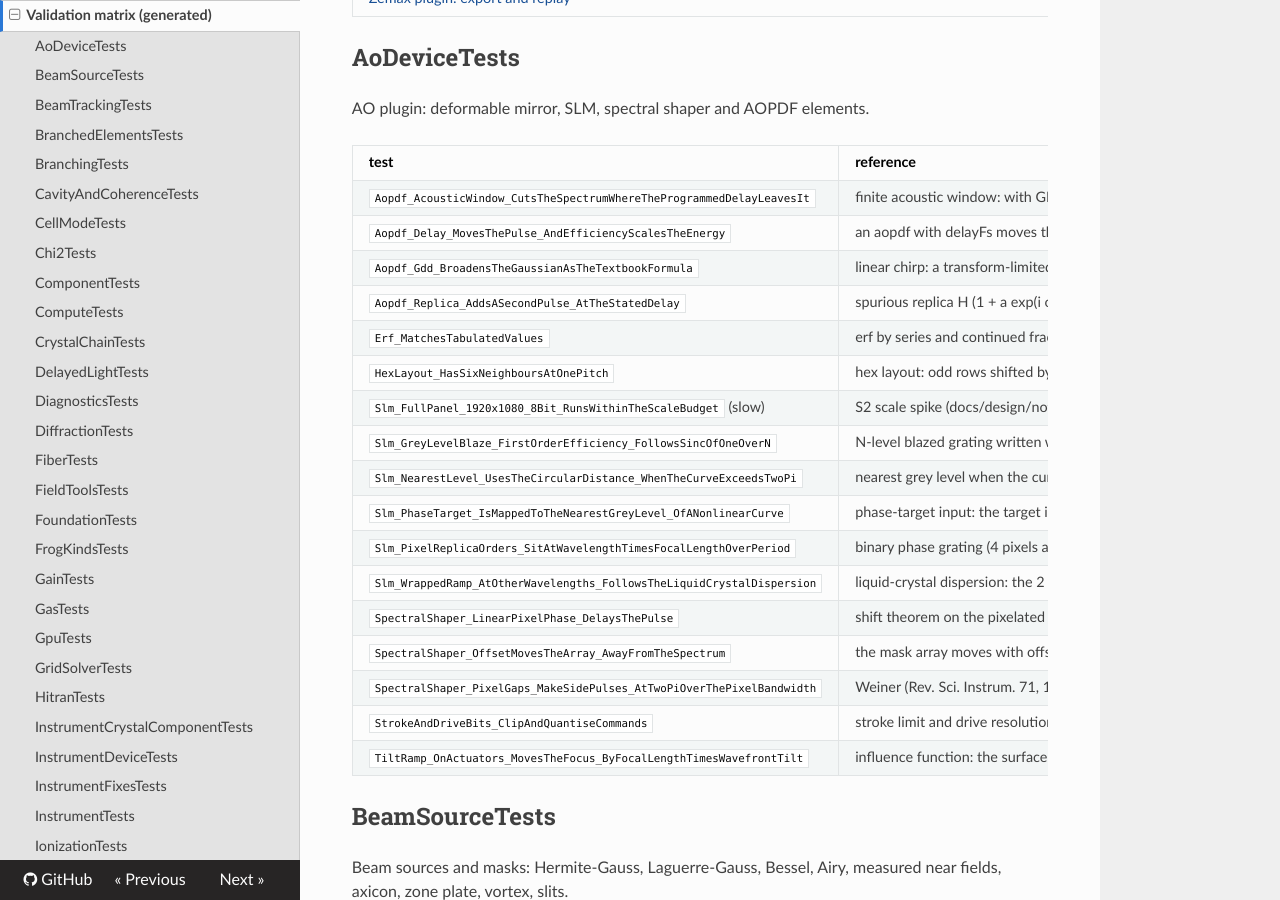
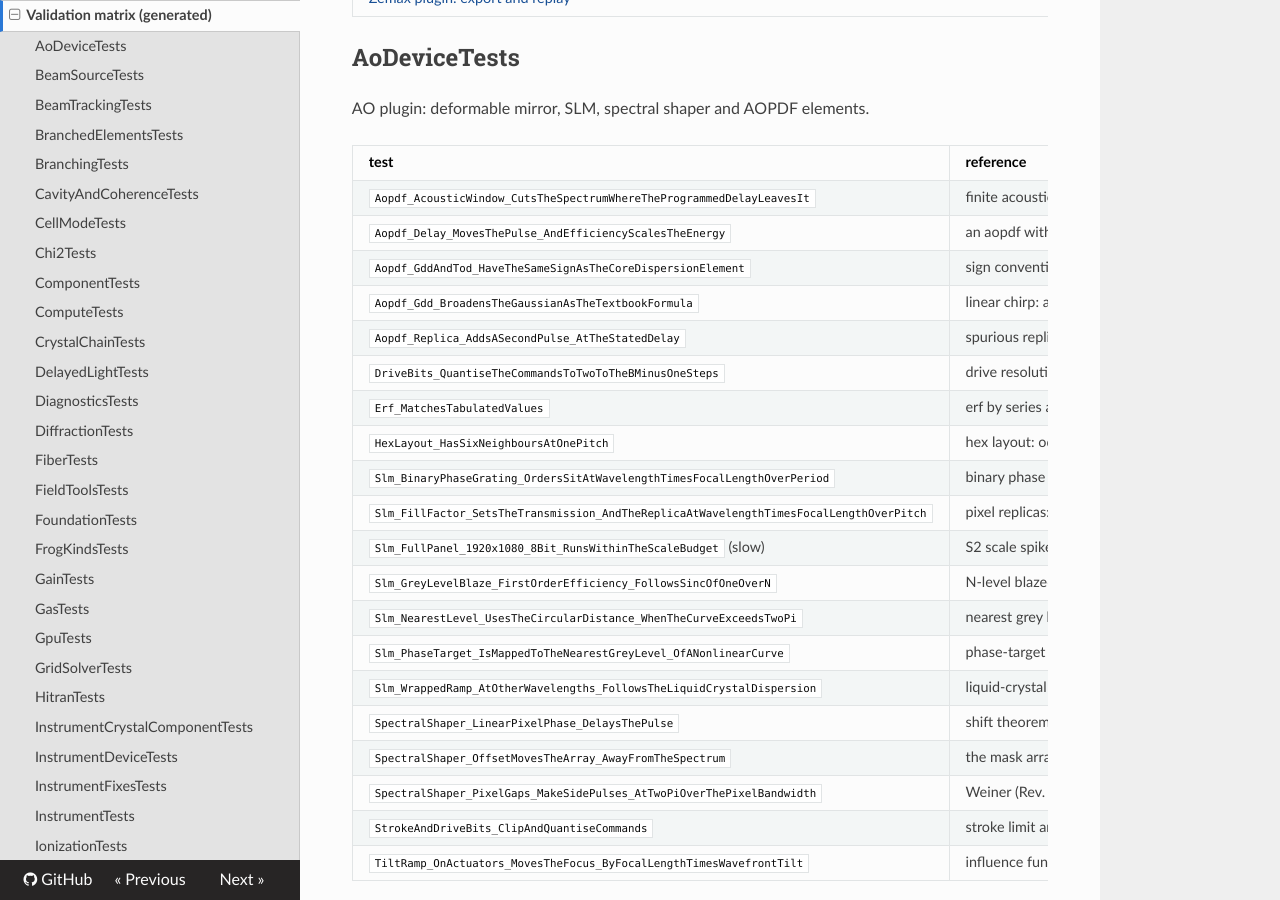
Before and after one commit to JosephCodemard/UltrafastEngine, an MkDocs documentation site: the page built from docs/reference/validation-matrix.md, in a window 1280 px wide and 900 px high, scrolled down 2378 px. Built offline with MkDocs 1.6.1, drawn with Linux system fonts in a browser that asks for light colours; nearby versions of some CDN libraries; some of the changed text lies outside the part shown.

Commit message:
S3: regenerate validation matrix
Co-Authored-By: Claude Sonnet 5.5 <noreply@anthropic.com>

```diff
--- a/docs/reference/validation-matrix.md
+++ b/docs/reference/validation-matrix.md
@@ -73,15 +73,18 @@ AO plugin: deformable mirror, SLM, spectral shaper and AOPDF elements.
 |---|---|---|
 | `Aopdf_AcousticWindow_CutsTheSpectrumWhereTheProgrammedDelayLeavesIt` | finite acoustic window: with GDD phi2 the programmed group delay is phi2 (omega - omega0); components with \|phi2 (omega - omega0)\| > window/2 are not diffracted, so the transmitted fraction of a Gaussian spectrum (FWHM d_omega = 4 ln2 / t0) is erf(a / (sigma sqrt 2)) with a = window / (2 phi2) and sigma = d_omega / (2 sqrt(2 ln 2)) | 0.3 % of the energy fraction |
 | `Aopdf_Delay_MovesThePulse_AndEfficiencyScalesTheEnergy` | an aopdf with delayFs moves the pulse by that group delay (shift theorem); efficiency scales the energy | centroid 0.05 fs, energy 1e-9 |
+| `Aopdf_GddAndTod_HaveTheSameSignAsTheCoreDispersionElement` | sign convention (docs/concepts.md): the aopdf's GDD and TOD are the same spectral phase as the core dispersion element's (+GDD puts red first), so the output pulses agree | peak power and FWHM 1e-3 (measured 8e-5 for GDD + TOD, 1e-6 for GDD alone: the two expand about carriers that differ by the grid snapping); centroids within 0.1 fs of each other and 6 fs from the undispersed pulse (opposite signs would differ by order 1 and 12 fs) |
 | `Aopdf_Gdd_BroadensTheGaussianAsTheTextbookFormula` | linear chirp: a transform-limited Gaussian (FWHM t0) through GDD phi2 has FWHM t0 sqrt(1 + (4 ln2 phi2 / t0^2)^2) (Diels and Rudolph, Ultrashort laser pulse phenomena, eq. 2.4.23) | 0.5 % |
 | `Aopdf_Replica_AddsASecondPulse_AtTheStatedDelay` | spurious replica H (1 + a exp(i omega tau)): a second pulse at tau with amplitude a (energy a^2), by the shift theorem | energy ratio 1e-3, position 0.2 fs |
+| `DriveBits_QuantiseTheCommandsToTwoToTheBMinusOneSteps` | drive resolution: a b-bit drive over +-stroke has 2^b - 1 steps, level k = -stroke + k step with step = 2 stroke / (2^b - 1); a tilt ramp driven with driveBits 3 equals the same ramp rounded by hand to those levels and driven continuously | 1e-12 (focus centroid) |
 | `Erf_MatchesTabulatedValues` | erf by series and continued fraction against tabulated values (Abramowitz and Stegun table 7.1): erf(0.5) = 0.5204998778130465, erf(1) = 0.8427007929497149, erf(2) = 0.9953222650189527, erf(3.5) = 0.9999992569016276 | 1e-12 |
 | `HexLayout_HasSixNeighboursAtOnePitch` | hex layout: odd rows shifted by half a pitch, row spacing pitch sqrt(3)/2, so every interior actuator has six neighbours at one pitch | 1e-12 |
+| `Slm_BinaryPhaseGrating_OrdersSitAtWavelengthTimesFocalLengthOverPeriod` | binary phase grating (4 pixels at phase 0, 4 at pi) through two grey levels: diffraction orders at +-lambda f / (8 pixels) carrying the sampled-staircase Fourier weight, none at the zero order (a pi step has c_0 = 0) | 0.6 % of the order efficiency; zero order below 1e-4 |
+| `Slm_FillFactor_SetsTheTransmission_AndTheReplicaAtWavelengthTimesFocalLengthOverPitch` | pixel replicas: a panel of pixels with fill factor 3/4 (4 grid cells per pixel, edges on cell edges) transmits 3/4 of the amplitude-squared... power 3/4 and has the discrete Fourier series c_0 = 3/4, \|c_1\| = 1/4, so the replica at lambda f / pitch carries 1/9 of the zero order (same geometry as the core modulator comb test) | 1e-6 transmission, 1 % order ratio |
 | `Slm_FullPanel_1920x1080_8Bit_RunsWithinTheScaleBudget` (slow) | S2 scale spike (docs/design/notes/spikes.md): a 1920 x 1080 panel on a 2048 x 1280 grid, one frequency, ran in 1.9 s; here the panel is the slm element written with 8-bit grey levels (a phase-only lens-and-grating pattern from a callback); a Gaussian overfilling the panel passes the Gaussian power on the panel | budget 13 s (the S2 limit); transmission 1e-3 of the erf product |
 | `Slm_GreyLevelBlaze_FirstOrderEfficiency_FollowsSincOfOneOverN` | N-level blazed grating written with grey levels through the slm element: first-order efficiency of the sampled staircase (4 samples per pixel) and the continuum formula [sin(pi/N) / (pi/N)]^2 (Goodman, Fourier optics, sec. 5.2) | 0.6 % of the efficiency (sampled staircase), 2 % (continuum) |
 | `Slm_NearestLevel_UsesTheCircularDistance_WhenTheCurveExceedsTwoPi` | nearest grey level when the curve spans more than 2 pi (0 .. 2.5 pi in 100 steps): images of the target modulo 2 pi inside the range are all candidates (circular distance) | exact |
 | `Slm_PhaseTarget_IsMappedToTheNearestGreyLevel_OfANonlinearCurve` | phase-target input: the target is wrapped to 2 pi and mapped to the nearest grey level of the (here S-shaped) curve; the result is the same as writing those grey levels directly | 1e-12 (identical fields) |
-| `Slm_PixelReplicaOrders_SitAtWavelengthTimesFocalLengthOverPeriod` | binary phase grating (4 pixels at phase 0, 4 at pi) through two grey levels: diffraction orders at +-lambda f / (8 pixels) carrying the sampled-staircase Fourier weight, none at the zero order (a pi step has c_0 = 0) | 0.6 % of the order efficiency; zero order below 1e-4 |
 | `Slm_WrappedRamp_AtOtherWavelengths_FollowsTheLiquidCrystalDispersion` | liquid-crystal dispersion: the 2 pi reset written at the design wavelength is 2 pi s(lambda) at lambda, s = lambda_d dn(lambda) / (lambda dn(lambda_d)); the first order of the wrapped ramp is the sampled Fourier coefficient with the phases scaled by s | 1.5 % of the efficiency |
 | `SpectralShaper_LinearPixelPhase_DelaysThePulse` | shift theorem on the pixelated mask: pixels carrying the linear phase tau (omega_j - omega0) delay the pulse by tau (the main pulse of a staircase; Weiner) | centroid of the main pulse within 2 fs of tau (the replica comb is outside the window of the centroid) |
 | `SpectralShaper_OffsetMovesTheArray_AwayFromTheSpectrum` | the mask array moves with offsetM: with unit amplitude on every pixel and outsideTransmission 0, an array centred on the spectrum passes all the energy (the pulse is far narrower than the array), the same array shifted by 1.5 array widths passes none | pass 1e-4, blocked 1e-6 |
```
Also changed, not shown: other parts of docs/reference/validation-matrix.md (+2 -2 lines).
